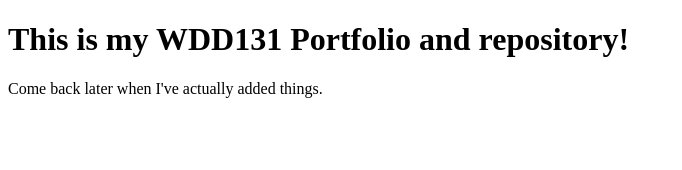
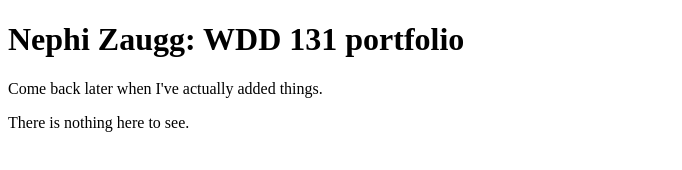
Before and after one commit to MushuMan/wdd131, a plain HTML site: page index.html in a window 1280 px wide. Shown: the whole page, without its empty margins (0-682 px from the left). Drawn offline with Linux system fonts and the light colour scheme.

Commit message:
changed stuff

```diff
--- a/index.html
+++ b/index.html
@@ -9,7 +9,14 @@
     <title>WDD131 Portfolio</title>
 </head>
 <body>
-    <h1>This is my WDD131 Portfolio and repository!</h1>
-    <P>Come back later when I've actually added things.</P>
+    <header>
+        <h1>Nephi Zaugg: WDD 131 portfolio</h1>
+    </header>
+    <main>
+        <P>Come back later when I've actually added things.</P>
+    </main>
+    <footer>
+        <p>There is nothing here to see.</p>
+    </footer>
 </body>
 </html>
```
